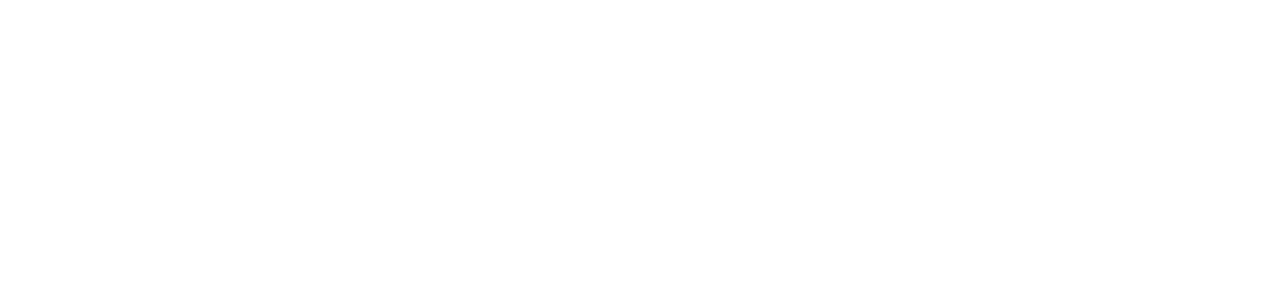
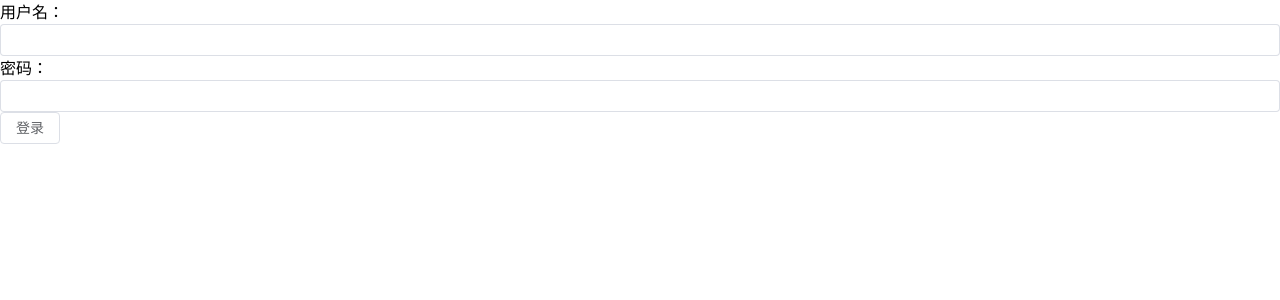
Before and after one commit to zzyyhh22lx/uapply-, a Vue app in the folder frontend/: page /#/login in a window 1280 px wide. Before the commit this address had no page. Shown: the top 300 px of the page. Built offline with nearby package versions, Linux system fonts and the light colour scheme.

Commit message:
[feat] 增加路由守卫&全局状态

```diff
--- /dev/null
+++ b/frontend/src/libs/constant.ts
@@ -0,0 +1,14 @@
+/**
+ * 普通用户
+ */
+export const COMMONUSER = 1;
+
+/**
+ * 管理员
+ */
+export const ADMIN = 2;
+
+/**
+ * 超级管理员
+ */
+export const SUPERADMIN = -1;
--- a/frontend/src/router/index.ts
+++ b/frontend/src/router/index.ts
@@ -1,4 +1,5 @@
 import { createRouter, createWebHashHistory } from "vue-router";
+import { store } from '@/store/index';
 
 const router = createRouter({
   history: createWebHashHistory(),
@@ -14,7 +15,42 @@
           component: () => import("@/views/home.vue"),
         }
       ]
-    }],
+    },
+    {
+      path: "/login",
+      name: "login",
+      component: () => import("@/views/login.vue"),
+    },
+    {
+      path: "/denied",
+      name: "denied",
+      component: () => import("@/views/denied.vue"),
+    }
+  ],
+});
+
+/**
+ * 路由守卫，重定向
+ */
+router.beforeEach(async (to, from, next) => {
+  // 如果是访问无权限页面直接放行
+  if(to.name === 'denied'){
+    next();
+    return;
+  }
+  // 如果没有登录则跳转到登录界面
+  if(!store.state.username && to.name !== 'login') {
+    next({
+      name: 'login',
+    })
+    return;
+  }
+  // 如果是login&没有登录则自动放行
+  if(to.name === 'login' && !store.state.username){
+    next();
+    return;
+  }
+  next();
 });
 
 export default router;
--- a/frontend/src/store/index.ts
+++ b/frontend/src/store/index.ts
@@ -1,16 +1,25 @@
 import { createStore } from 'vuex';
+import { ADMIN, SUPERADMIN, COMMONUSER } from '../libs/constant';
 
 export const store = createStore({
     state () {
         return {
-            userName: "",
+            username: <string> "",
+            roleType: <undefined | number> undefined
         }
       },
     getters: {
-
+        isDenied: state => {
+            return [ADMIN, SUPERADMIN, COMMONUSER].includes(state.roleType as number);
+        },
     },
     mutations: {
-
+        setUsername(state, username: string) {
+            state.username = username;
+        },
+        setRoleType(state, roleType: number) {
+            state.roleType = roleType;
+        }
     },
     actions: {
 
--- /dev/null
+++ b/frontend/src/views/denied.vue
@@ -0,0 +1,3 @@
+<template>
+    <div>无权限页面</div>
+</template>
--- a/frontend/src/views/home.vue
+++ b/frontend/src/views/home.vue
@@ -5,7 +5,7 @@
     </div>
 </template>
 <script setup lan="ts">
-import MarkdownEditor from './components/MarkdownEditor.vue';
+import MarkdownEditor from './components/editor/MarkdownEditor.vue';
 import { ElButton } from 'element-plus'
 
 </script>
--- /dev/null
+++ b/frontend/src/views/login.vue
@@ -0,0 +1,33 @@
+<template>
+    <div>
+        用户名：<el-input v-model="form.username"/>
+    </div>
+    <div>
+        密码：<el-input  v-model="form.password"/>
+    </div>
+    <el-button @click="loginIn">登录</el-button>
+</template>
+<script lang="ts" setup>
+import { ElInput, ElButton } from 'element-plus';
+import { ref } from 'vue';
+import { useRouter } from 'vue-router';
+import { store } from '@/store/index';
+
+const router = useRouter();
+/**
+ * 表单数据
+ */
+const form = ref({
+    username: '',
+    password: '',
+});
+
+/**
+ * 登录
+ */
+const loginIn = () => {
+    store.commit('setUsername', form.value.username);
+    console.log(form.value, '登录成功');
+    router.push('/home');
+}
+</script>
```
Also changed, not shown: frontend/src/views/components/editor/MarkdownEditor.vue (renamed from frontend/src/views/components/MarkdownEditor.vue).
